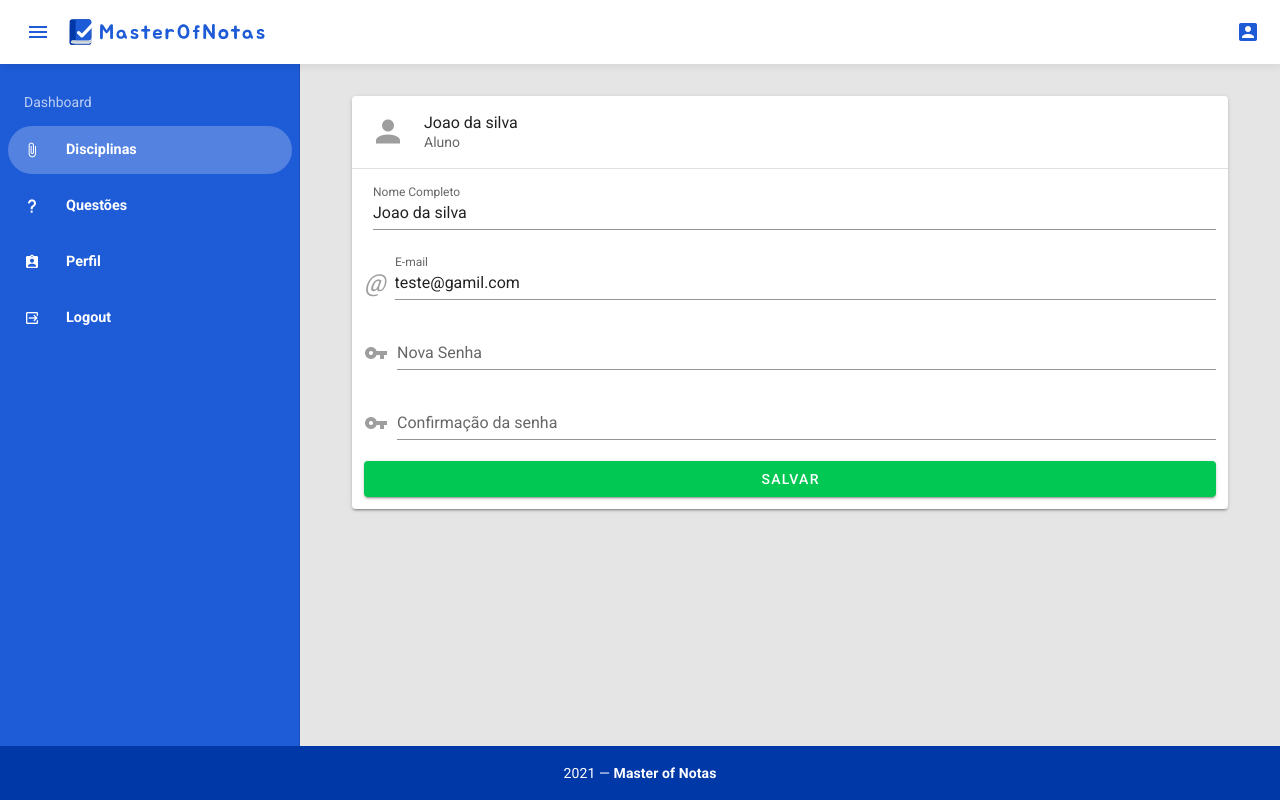
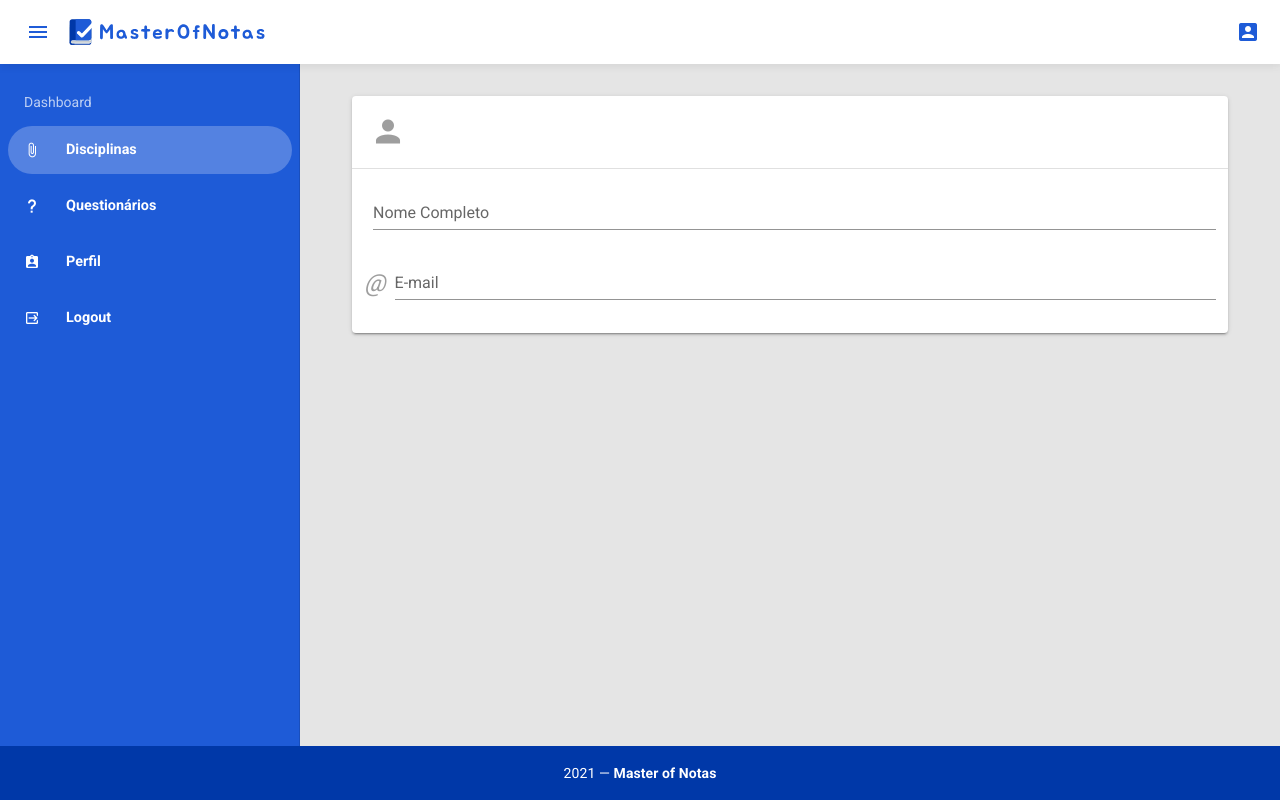
Before and after one commit to felfipe/MasterOfNotasFrontEnd, a Vue app: page /perfil in a window 1280 px wide. Built offline with nearby package versions, Linux system fonts and the light colour scheme.

Commit message:
update menu

```diff
--- a/src/modules/Perfil/Perfil.vue
+++ b/src/modules/Perfil/Perfil.vue
@@ -5,8 +5,8 @@
           <span><v-icon large slot="prepend" color="grey"> mdi-account </v-icon></span>
       </v-list-item-avatar>
       <v-list-item-content>
-        <v-list-item-title>{{name}}</v-list-item-title>
-        <v-list-item-subtitle>{{type}}</v-list-item-subtitle>
+        <v-list-item-title>{{dadosUser.nome}}</v-list-item-title>
+        <v-list-item-subtitle>{{dadosUser.tipo}}</v-list-item-subtitle>
       </v-list-item-content>
     </v-list-item>
     <v-divider></v-divider>
@@ -25,7 +25,7 @@
             <v-text-field label="E-mail" :value="email" type="email" :rules="rules">
               <v-icon slot="prepend" color="grey"> @ </v-icon>
             </v-text-field>
-            <v-text-field label="Nova Senha" type="password" :rules="rules">
+            <!-- <v-text-field label="Nova Senha" type="password" :rules="rules">
               <v-icon slot="prepend" color="grey">mdi-key</v-icon>
             </v-text-field>
             <v-text-field
@@ -34,15 +34,15 @@
               :rules="rules"
             >
               <v-icon slot="prepend" color="grey">mdi-key</v-icon>
-            </v-text-field>
-            <v-btn
+            </v-text-field> -->
+            <!-- <v-btn
               color="#00C853"
               class="white--text"
               block
               @click="addUpdatePerfil()"
             >
               Salvar
-            </v-btn>
+            </v-btn> -->
           </form>
         </v-col>
       </v-row>
@@ -54,10 +54,11 @@
 export default {
   data() {
     return {
-      name: "Joao da silva",
-      type: "Aluno",
-      email: "teste@gamil.com",
+      dadosUser: null
     };
+  },
+  async created() {
+    this.dadosUser = JSON.parse(localStorage.getItem("user")) || [];
   },
 };
 </script>
--- a/src/modules/main/components/MenuItem.vue
+++ b/src/modules/main/components/MenuItem.vue
@@ -7,7 +7,7 @@
         class="btn-menu"
         v-for="(item, i) in items"
         :key="i"
-        @click.native="navigate({ name: item.link })"
+        @click="$router.push(item.link)"
       >
         <v-list-item-icon class="icon-btn-list-menu">
           <v-icon size="1rem" v-text="item.icon"></v-icon>
@@ -42,11 +42,7 @@
 export default {
   data: () => ({
     selectedItem: 0,
-    items: [
-      { title: "Disciplinas", icon: "mdi-paperclip", link: "home" },
-      { title: "Questões", icon: "mdi-help", link: "quiz-menu" },
-      { title: "Perfil", icon: "mdi-clipboard-account", link: "perfil" },
-    ],
+    items: [],
   }),
   methods: {
     navigate(to) {
@@ -57,6 +53,23 @@ export default {
       localStorage.removeItem("user");
       this.navigate({ name: "login" });
     },
+  },
+  async created() {
+    let dadosUser = JSON.parse(localStorage.getItem("user")) || [];
+    this.tipoAluno = dadosUser.tipo;
+    if(dadosUser.tipo === 'ALUNO'){
+      this.items = [
+        { title: "Disciplinas", icon: "mdi-paperclip", link: "/aluno/disciplinas" },
+        { title: "Perfil", icon: "mdi-clipboard-account", link: "/perfil" },
+      ];
+    }
+    else{
+      this.items = [
+        { title: "Disciplinas", icon: "mdi-paperclip", link: "/" },
+        { title: "Questionários", icon: "mdi-help", link: "/quiz" },
+        { title: "Perfil", icon: "mdi-clipboard-account", link: "/perfil" },
+      ];
+    }
   },
 };
 </script>
```
